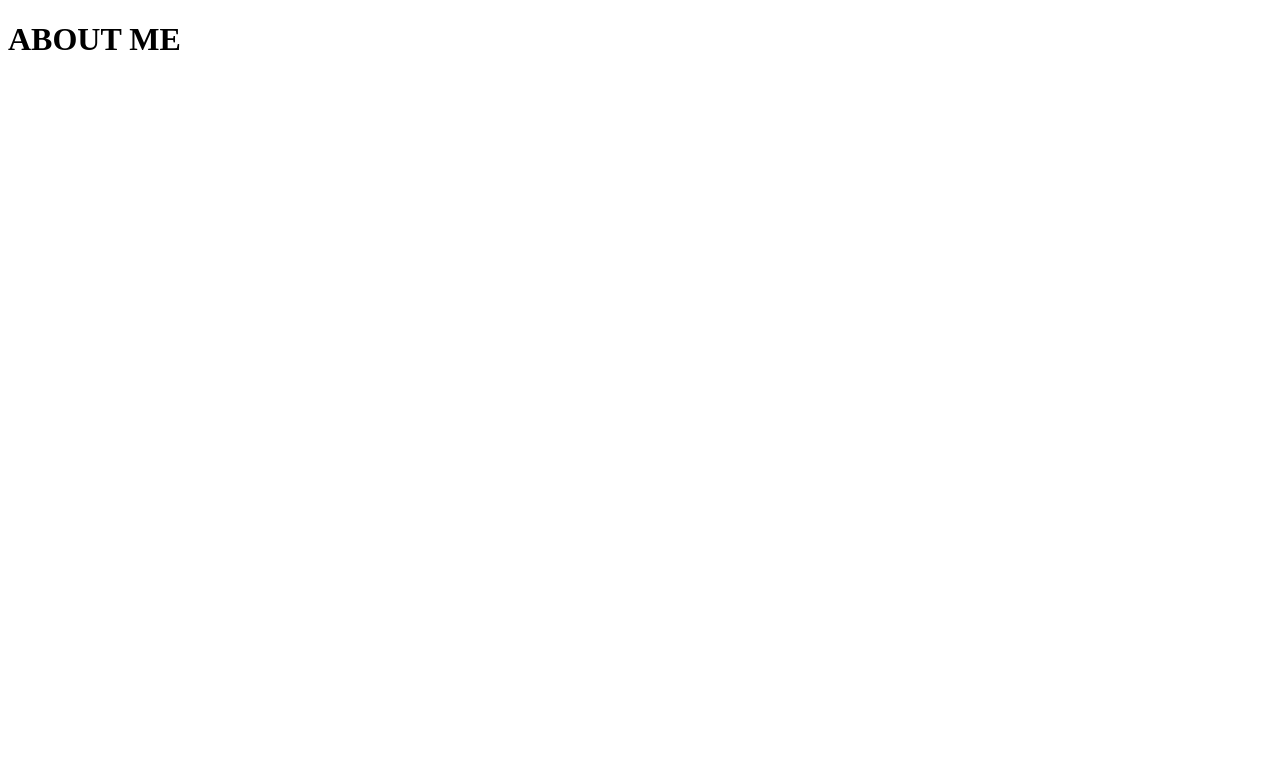
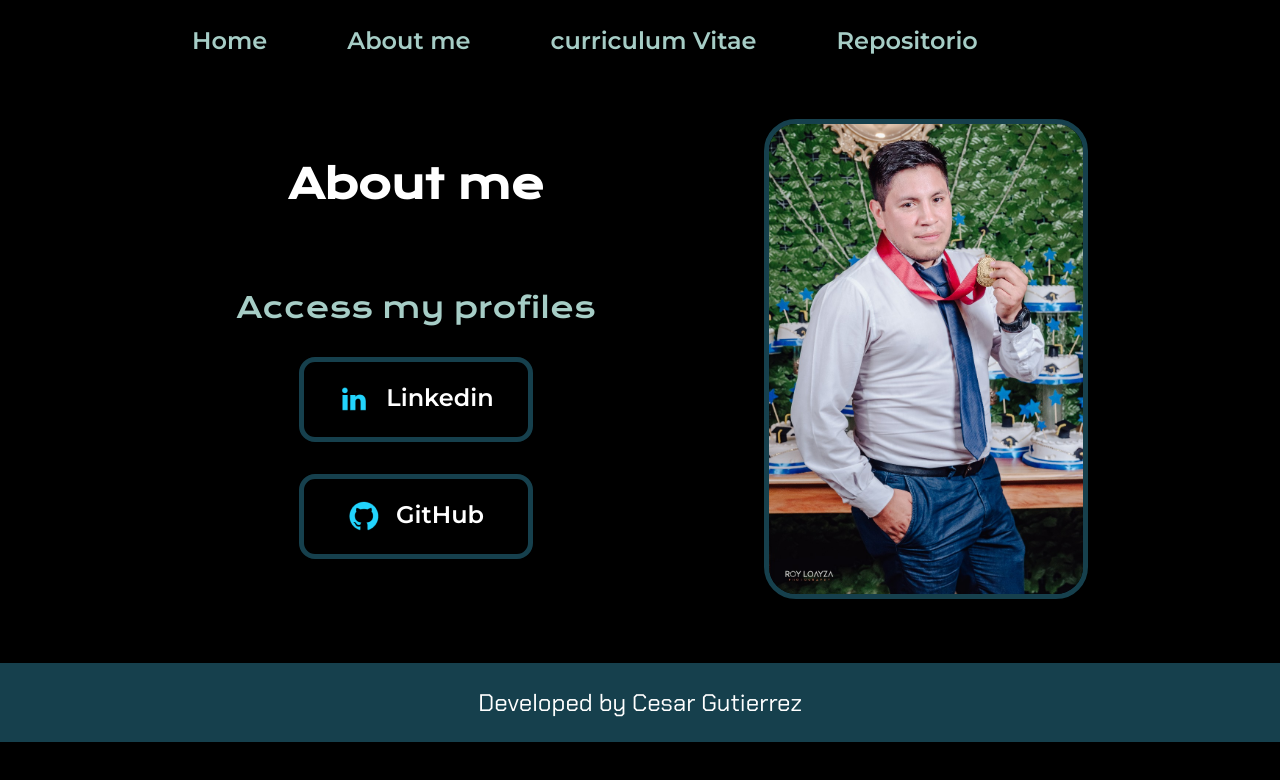
Before and after one commit to GutierrezCesar/Mi-portafolio, a plain HTML site: page about_me.html in a window 1280 px wide. Drawn offline with nearby package versions, Linux system fonts and the light colour scheme; a web font is replaced by a local one.

Commit message:
Update: codigo - about me

```diff
--- a/about_me.html
+++ b/about_me.html
@@ -4,12 +4,40 @@
     <meta charset="UTF-8">
     <meta name="viewport" content="width=device-width, initial-scale=1.0">
     <title>About me</title>
+    <link rel="stylesheet" href="/styles/style.css">
 </head>
 <body>
-    <header></header>
-    <main>
-        <h1>ABOUT ME</h1>
+    <header class="header">
+        <nav class="header_menu">
+            <a class="header__menu__link" href="index.html">Home</a>
+            <a class="header__menu__link" href="about_me.html">About me</a>
+            <a class="header__menu__link" href="curriculum_vitae.html">curriculum Vitae</a>
+            <a class="header__menu__link" href="repositorio.html">Repositorio</a>
+        </nav>
+    </header>
+    <main class="presentacion">
+        <section class="presentacion_contenido">
+            <h1 class="presentacion_contenido_titulo">
+                <strong class="titulo_resaltado"></strong>About me
+            </h1>
+            <p class="presentacion_contenido_texto">
+            </p>
+            <div class="presentacion_enlaces">
+                <h2 class="presentacion_enlaces_subtitulo">
+                    Access my profiles
+                </h2>
+                <a class="presentacion__enlaces__link" target="_blank" href="https://www.linkedin.com/in/cesargutierrezdiaz/">
+                    <img src="/img/linkedin.png" alt="Icono de Linkedin">Linkedin
+                </a>
+                <a class="presentacion__enlaces__link" target="_blank" href="https://github.com/GutierrezCesar">
+                    <img src="/img/github.png" alt="Icono de github">GitHub
+                </a>
+            </div>
+        </section>
+        <img class="foto_personal" src="/img/Mi foto.jpg" alt="Cesar Gutierrez">
     </main>
-    <footer></footer>
+    <footer class="footer">
+        <p>Developed by Cesar Gutierrez</p>
+    </footer>
 </body>
 </html>
```
Also changed, not shown: curriculum_vitae.html (+12 -3 lines), index.html (+1 -0 lines), img/Mi foto.jpg (renamed from img/6f7087e7-f6c1-4afc-a8a6-1c4cad211a33.jpg), repositorio.html (added).
